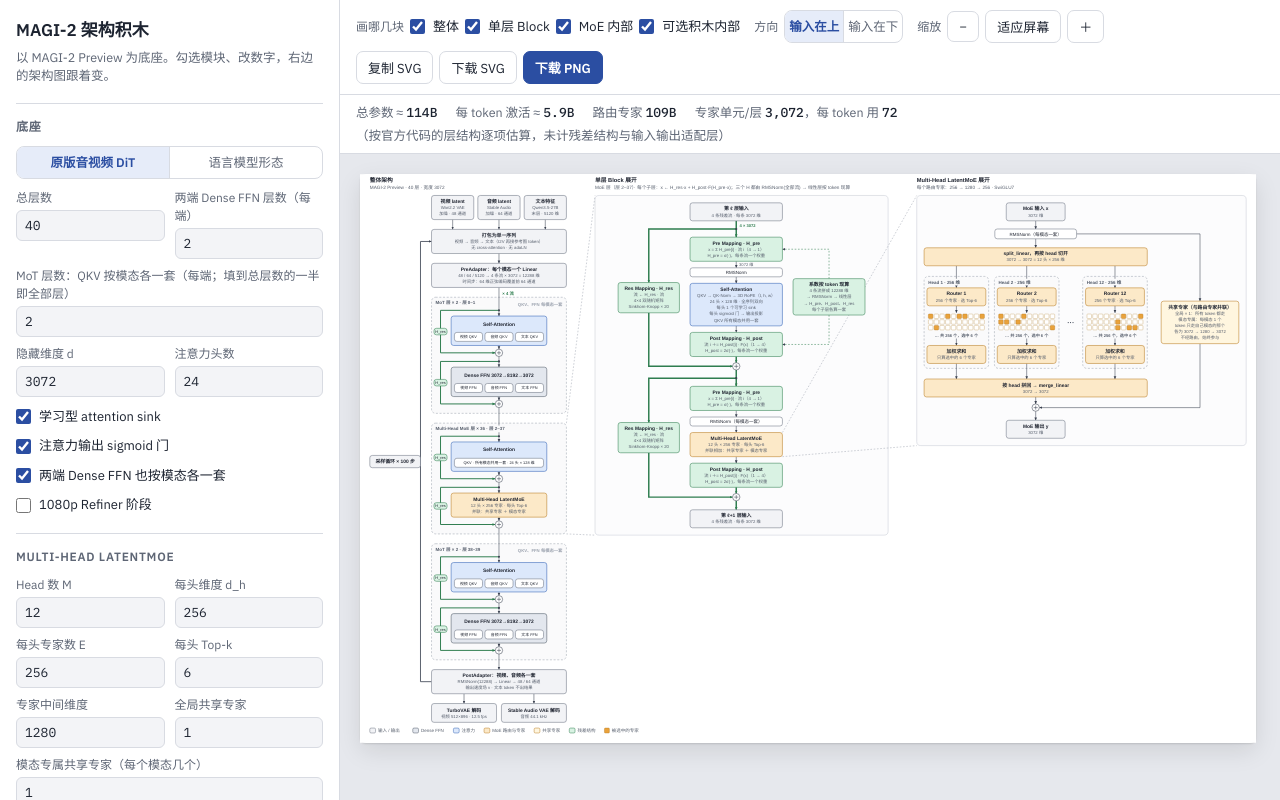
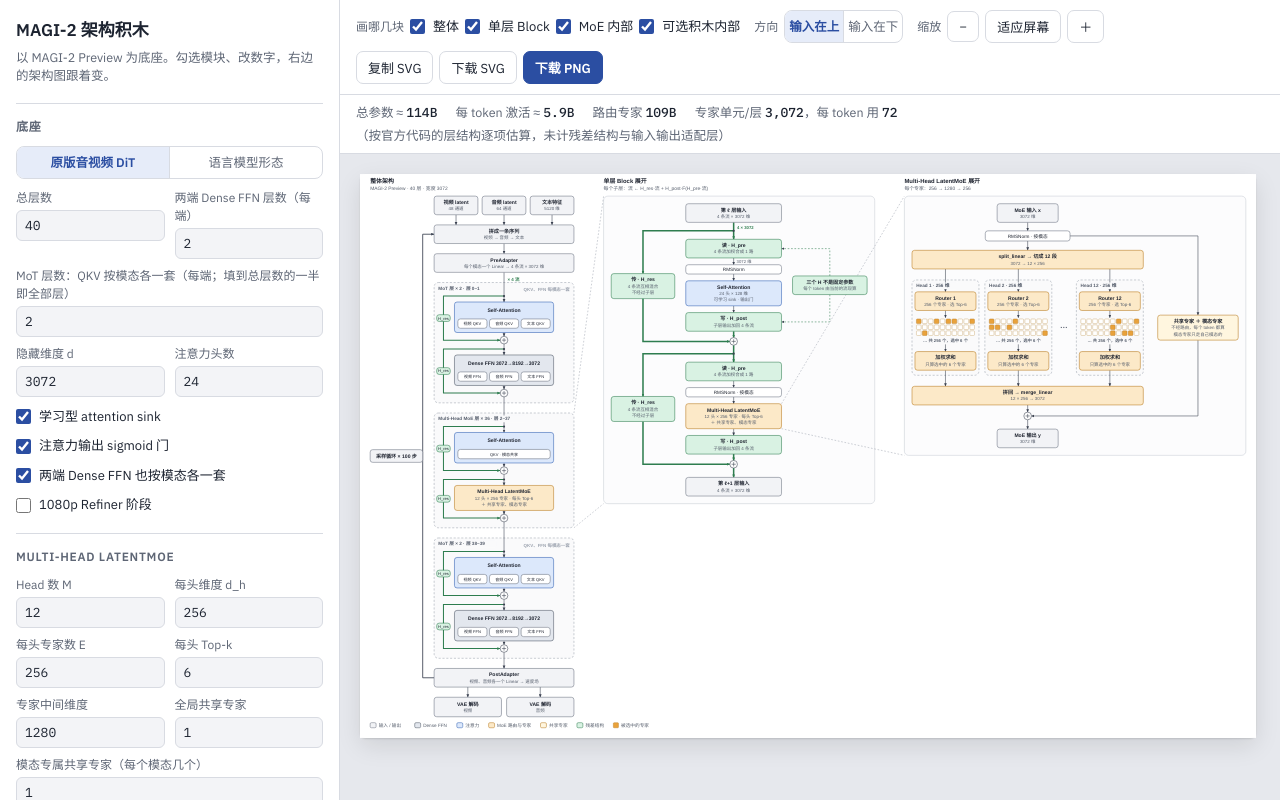
Before and after one commit to zoeycyyyy/arch-blocks, a plain HTML site: page index.html in a window 1280 px wide. Drawn offline with Linux system fonts and the light colour scheme.

Commit message:
Builder: shorter, clearer labels across all panels
Co-Authored-By: Claude Fable 5.2 <noreply@anthropic.com>
Claude-Session: https://claude.ai/code/session_01Q7Shi85h631qknB5p9nXkn

```diff
--- a/index.html
+++ b/index.html
@@ -273,19 +273,19 @@ function buildA(c){
   const padT=c.up?14:28, padB=c.up?28:14;
   const bus=c.res!=="std", mhc=c.res==="mhc", N=mhc?c.streams:c.vn, bx=MX+24, G=KIND.res.stroke;
   const sdim=mhc?N*c.d:bus?Math.round(c.vn/c.vm*c.d):c.d;
-  const sdesc=mhc?N+" 条流 × "+c.d+" = "+sdim+" 维":bus?"D′ = "+sdim+" 维（"+N+" 段）":c.d+" 维";
+  const sdesc=mhc?N+" 条流 × "+c.d+" 维":bus?N+" 段，共 "+sdim+" 维":c.d+" 维";
   let y=0, from=null, busTo=null;
   const node=(lines,kind,o)=>{const h=lh(lines.length);const r=rect(sc,MX,y,MW,h,kind,lines,o);if(from)edge(sc,[from,top(r)]);
     if(bus&&!from&&!busTo&&pre)busTo=r;from=bot(r);y+=h+GAP;return r;};
   let pre=null, pack=null;
   if(c.dit){
-    const bw=(MW-20)/3, ins=[["视频 latent","Wan2.2 VAE","加噪 · 48 通道"],["音频 latent","Stable Audio","加噪 · 64 通道"],["文本特征","Qwen3.5-27B","末层 · 5120 维"]]
-      .map((l,i)=>rect(sc,MX+i*(bw+10),y,bw,lh(3),"io",l));
-    y+=lh(3)+GAP;
-    const pk=rect(sc,MX,y,MW,lh(3),"io",["打包为单一序列","视频 → 音频 → 文本（I2V 再接参考图 token）","无 cross-attention · 无 adaLN"]);
+    const bw=(MW-20)/3, ins=[["视频 latent","48 通道"],["音频 latent","64 通道"],["文本特征","5120 维"]]
+      .map((l,i)=>rect(sc,MX+i*(bw+10),y,bw,lh(2),"io",l));
+    y+=lh(2)+GAP;
+    const pk=rect(sc,MX,y,MW,lh(2),"io",["拼成一条序列","视频 → 音频 → 文本"]);
     ins.forEach(r=>edge(sc,[bot(r),[r.x+r.w/2,pk.y]]));
     pack=pk;from=bot(pk);y+=pk.h+GAP;
-    pre=node(["PreAdapter：每个模态一个 Linear","48 / 64 / 5120 → "+sdesc,"时间步：64 维正弦编码覆盖前 64 通道"],"io");
+    pre=node(["PreAdapter","每个模态一个 Linear → "+sdesc],"io");
   }else{
     node(["Token IDs"],"io");
     pre=node(["Token Embedding","词表 → "+sdesc],"io");
@@ -305,10 +305,10 @@ function buildA(c){
     if(el.length)s.push({lines:["Engram 门控注入","仅层 "+el.join(", ")],kind:"mem",eng:true,moe:isMoe});
     /* QKV 只有一套时也画出 QKV 小框，和每模态一套的画法保持一致 */
     s.push(motA?{lines:[],cap:"Self-Attention",tri:["视频 QKV","音频 QKV","文本 QKV"],kind:"attn",mix:true,h:72}
-              :{lines:[],cap:c.dit?"Self-Attention":"Self-Attention · 因果",tri:[(c.dit?"QKV · 所有模态共用一套 · ":"QKV · 一套 · ")+c.ah+" 头 × "+Math.round(c.d/c.ah)+" 维"],kind:"attn",mix:true,h:72});
+              :{lines:[],cap:c.dit?"Self-Attention":"Self-Attention · 因果",tri:[c.dit?"QKV · 模态共享":"QKV"],kind:"attn",mix:true,h:72});
     s=s.concat(cu("mid"));
     const nsh=c.shared+c.mshared;
-    s.push(isMoe?{lines:["Multi-Head LatentMoE",c.M+" 头 × "+c.E+" 专家 · 每头 Top-"+c.k].concat(nsh?["并联："+(c.shared?"共享专家":"")+(c.shared&&c.mshared?" ＋ ":"")+(c.mshared?"模态专家":"")]:[]),kind:"moe",mix:true}
+    s.push(isMoe?{lines:["Multi-Head LatentMoE",c.M+" 头 × "+c.E+" 专家 · 每头 Top-"+c.k].concat(nsh?["＋ "+(c.shared?"共享专家":"")+(c.shared&&c.mshared?"、":"")+(c.mshared?"模态专家":"")]:[]),kind:"moe",mix:true}
                 :motFF?{lines:[],cap:"Dense FFN "+c.d+"→"+c.ffnI+"→"+c.d,tri:["视频 FFN","音频 FFN","文本 FFN"],kind:"dense",mix:true,h:72}
                 :{lines:["Dense FFN",c.d+" → "+c.ffnI+" → "+c.d+" · SwiGLU"],kind:"dense",mix:true});
     return s.concat(cu("post"));
@@ -348,7 +348,7 @@ function buildA(c){
 
   c.custom.filter(m=>m.pos==="out").forEach(m=>node([m.name],"custom"));
   if(c.dit){
-    const smp=node(["PostAdapter：视频、音频各一套","RMSNorm("+sdim+") → Linear → 48 / 64 通道","输出速度场 v · 文本 token 不出结果"],"io");
+    const smp=node(["PostAdapter","视频、音频各一个 Linear → 速度场"],"io");
     /* 采样是套在整个模型外面的循环：每步用输出的速度场更新加噪 latent，再送回输入 */
     const lx0=MX-27, ly0=smp.y+smp.h/2, ly1=pack.y+pack.h/2, lbh=lh(1), lbw=124;
     edge(sc,[[MX,ly0],[lx0,ly0],[lx0,ly1],[MX,ly1]],{w:2});
@@ -357,8 +357,8 @@ function buildA(c){
     const hw=(MW-12)/2, lx=MX, rx=MX+hw+12, hb=smp.y+smp.h;let y2=y, vfrom=[lx+hw/2,hb];
     if(c.refiner){const rf=rect(sc,lx,y,hw,lh(4),"dense",["Refiner（另一套权重）","latent 上采样 + 重新加噪","30 层 · 宽 4096 · 5 步","普通残差 · 局部窗口注意力"]);
       edge(sc,[vfrom,top(rf)]);vfrom=bot(rf);y2=y+rf.h+GAP;}
-    const vd=rect(sc,lx,y2,hw,46,"io",["TurboVAE 解码",c.refiner?"视频 1088×1920 · 25 fps":"视频 512×896 · 12.5 fps"]);
-    const ad=rect(sc,rx,y2,hw,46,"io",["Stable Audio VAE 解码","音频 44.1 kHz"]);
+    const vd=rect(sc,lx,y2,hw,46,"io",["VAE 解码","视频"]);
+    const ad=rect(sc,rx,y2,hw,46,"io",["VAE 解码","音频"]);
     edge(sc,[vfrom,top(vd)]);edge(sc,[[rx+hw/2,hb],top(ad)]);
   }else{
     node(["RMSNorm → LM Head",sdim+" 维 → 词表 logits"],"io");
@@ -389,14 +389,15 @@ function buildB(c){
   const x0=bus?190:150, cx=x0+CW/2, mixW=150, skipX=bus?x0-26-mixW/2:x0-30;
   const wide=bus?{color:G,w:3.6,marker:"g"}:null, wideNA=bus?{color:G,w:3.6,noArrow:true}:{noArrow:true};
   const wlab=mhc?N+" × "+c.d:"D′ = "+Math.round(c.vn/c.vm*c.d);
-  const stream=!bus?"x · "+c.d+" 维":mhc?N+" 条残差流 · 每条 "+c.d+" 维":"over-width 隐状态 · "+N+" 段 × "+Math.round(c.d/c.vm)+" 维";
+  const stream=!bus?c.d+" 维":mhc?N+" 条流 × "+c.d+" 维":N+" 段 × "+Math.round(c.d/c.vm)+" 维";
   const inR=rect(sc,x0,0,CW,lh(2),"io",["第 ℓ 层输入",stream]);
   let from=[cx,inR.h], moeR=null, first=true, coefDone=false;
-  const pre=mhc?{lines:["Pre Mapping · H_pre","x = Σ H_pre[i] · 流 i（"+N+" → 1）","H_pre = σ(·)，每条流一个权重"],kind:"res"}
-               :{lines:["GHC 读入 · Å","x = Å · H′（"+N+" 段 → 骨干的 "+c.vm+" 段）"],kind:"res"};
-  const post=mhc?{lines:["Post Mapping · H_post","流 i ＋= H_post[i] · F(x)（1 → "+N+"）","H_post = 2σ(·)，每条流一个权重"],kind:"res"}
-                :{lines:["GHC 写回 · B","H′ ＋= B · F(x)（"+c.vm+" 段 → "+N+" 段）"],kind:"res"};
-  const mixL=mhc?["Res Mapping · H_res","流 ← H_res · 流",N+"×"+N+" 双随机矩阵","Sinkhorn-Knopp × 20"]:["GHC 跨层传递 · Â","H′ ← Â · H′",N+"×"+N+" 段间混合","宽状态不经过子层"];
+  /* 三步：读（宽状态 → 子层输入）、写（子层输出 → 宽状态）、传（宽状态绕过子层直接往下传） */
+  const pre=mhc?{lines:["读 · H_pre",N+" 条流加权合成 1 路"],kind:"res"}
+               :{lines:["读 · Å",N+" 段取出骨干用的 "+c.vm+" 段"],kind:"res"};
+  const post=mhc?{lines:["写 · H_post","子层输出加回 "+N+" 条流"],kind:"res"}
+                :{lines:["写 · B","子层输出加回 "+N+" 段"],kind:"res"};
+  const mixL=mhc?["传 · H_res",N+" 条流互相混合","不经过子层"]:["传 · Â",N+" 段互相混合","不经过子层"];
   /* mode: main = 注意力/MoE；side = 自定义子层；direct = 直接读写宽状态（Engram 在多流下逐流门控、逐流加回） */
   function unit(core,mode,normLabel){
     const main=mode==="main", wrap=bus&&mode!=="direct", boxes=[];
@@ -412,8 +413,8 @@ function buildB(c){
     const py=yy+8;edge(sc,[bot(p),[cx,py-9]],wide);
     if(mhc&&main&&R.pre&&R.post&&!coefDone){coefDone=true;
       /* 三个映射的系数不是固定参数：每个 token 由当前的全部流现算 */
-      const kw=176, kx=x0+CW+26, kh=lh(5), ky=(R.pre.y+R.post.y+R.post.h)/2-kh/2, dz={dashed:true,color:G};
-      const k=rect(sc,kx,ky,kw,kh,"res",["系数按 token 现算",N+" 条流拼成 "+N*c.d+" 维","→ RMSNorm → 线性层","→ H_pre、H_post、H_res","每个子层各算一套"]);
+      const kw=176, kx=x0+CW+26, kh=lh(2), ky=(R.pre.y+R.post.y+R.post.h)/2-kh/2, dz={dashed:true,color:G};
+      const k=rect(sc,kx,ky,kw,kh,"res",["三个 H 不是固定参数","每个 token 由当前的流现算"]);
       edge(sc,[[kx+kw/2,ky],[kx+kw/2,R.pre.y+R.pre.h/2],[x0+CW,R.pre.y+R.pre.h/2]],dz);
       edge(sc,[[kx+kw/2,ky+kh],[kx+kw/2,R.post.y+R.post.h/2],[x0+CW,R.post.y+R.post.h/2]],dz);
     }
@@ -435,14 +436,13 @@ function buildB(c){
     const t=rect(sc,x0+CW+28,e.y+e.h/2-14,82,28,"io",["token IDs"],{small:true});
     edge(sc,[[t.x,t.y+14],[x0+CW,e.y+e.h/2]]);
   }
-  const aL=["Self-Attention","QKV → QK-Norm → "+(c.dit?"3D RoPE（t, h, w）":"RoPE"),
-    c.ah+" 头 × "+Math.round(c.d/c.ah)+" 维 · "+(c.dit?"全序列双向":"因果")]
-    .concat(c.sink?["每头 1 个可学习 sink"]:[],[c.gate?"每头 sigmoid 门 → 输出投影":"输出投影"],c.dit?[c.nq>=c.L?"QKV 每模态一套":c.mqe>c.dense?"QKV：两端各 "+c.mqe+" 层每模态一套":"QKV 所有模态共用一套"]:[]);
+  const aL=["Self-Attention",c.ah+" 头 × "+Math.round(c.d/c.ah)+" 维"]
+    .concat(c.sink||c.gate?[(c.sink?"可学习 sink":"")+(c.sink&&c.gate?" · ":"")+(c.gate?"输出门":"")]:[]);
   unit({lines:aL,kind:"attn"},"main");
   cust("mid");
   const mL=["Multi-Head LatentMoE",c.M+" 头 × "+c.E+" 专家 · 每头 Top-"+c.k];
-  const nsh=c.shared+c.mshared;if(nsh)mL.push("并联相加："+(c.shared?"共享专家":"")+(c.shared&&c.mshared?" ＋ ":"")+(c.mshared?"模态专家":""));
-  moeR=unit({lines:mL,kind:"moe"},"main",c.dit?"RMSNorm（每模态一套）":"RMSNorm");
+  const nsh=c.shared+c.mshared;if(nsh)mL.push("＋ "+(c.shared?"共享专家":"")+(c.shared&&c.mshared?"、":"")+(c.mshared?"模态专家":""));
+  moeR=unit({lines:mL,kind:"moe"},"main",c.dit?"RMSNorm · 按模态":"RMSNorm");
   cust("post");
   const out=rect(sc,x0,from[1]+22,CW,lh(2),"io",["第 ℓ+1 层输入",stream]);
   edge(sc,[from,top(out)],wide);
@@ -500,10 +500,10 @@ function buildC(c){
   const totalW=Math.max(x-gap,230), Cx=totalW/2, off=(totalW-(x-gap))/2;
   const inR=rect(sc,Cx-72,0,144,lh(2),"io",["MoE 输入 x",c.d+" 维"]);
   let y=inR.h+20;
-  const nr=rect(sc,Cx-100,y,200,24,"norm",[c.dit?"RMSNorm（每模态一套）":"RMSNorm"],{small:true});
+  const nr=rect(sc,Cx-100,y,200,24,"norm",[c.dit?"RMSNorm · 按模态":"RMSNorm"],{small:true});
   edge(sc,[bot(inR),top(nr)]);y+=nr.h+22;
   const routed=c.M*c.dh;
-  const win=rect(sc,0,y,totalW,lh(2),"moe",["split_linear，再按 head 切开",c.d+" → "+routed+" = "+c.M+" 头 × "+c.dh+" 维"]);
+  const win=rect(sc,0,y,totalW,lh(2),"moe",["split_linear → 切成 "+c.M+" 段",c.d+" → "+c.M+" × "+c.dh]);
   edge(sc,[bot(nr),top(win)]);y+=win.h+26;
   /* 每个 head 画一小片专家格子：亮的是 Router 选中的，各 head 选的不一样；格子数和亮的个数是示意，不是全量 */
   const PER=10, S=Math.min(c.E,30), R=Math.ceil(S/PER), on=Math.min(c.k,c.E<=30?c.E:Math.floor(S/3)), more=c.E>S;
@@ -523,15 +523,13 @@ function buildC(c){
     edge(sc,[[ccx,sy+gridH+21],top(sm)]);sums.push(sm);
   });
   const hy=y;y+=hh+26;
-  const wout=rect(sc,0,y,totalW,lh(2),"moe",["按 head 拼回 → merge_linear",routed+" → "+c.d]);
+  const wout=rect(sc,0,y,totalW,lh(2),"moe",["拼回 → merge_linear",c.M+" × "+c.dh+" → "+c.d]);
   sums.forEach(s=>edge(sc,[bot(s),[s.x+s.w/2,wout.y]]));
   let from=bot(wout);
   const nsh=c.shared+c.mshared;
   if(nsh){
-    const io=c.d+" → "+c.eh+" → "+c.d, lines=["共享专家（与路由专家并联）"];
-    if(c.shared)lines.push("全局 × "+c.shared+"：所有 token 都走");
-    if(c.mshared)lines.push("模态专属：每模态 "+c.mshared+" 个","token 只走自己模态的那个");
-    lines.push("各为 "+io,"不经路由，始终参与");
+    const lines=[(c.shared?"共享专家":"")+(c.shared&&c.mshared?" ＋ ":"")+(c.mshared?"模态专家":""),"不经路由，每个 token 都算"];
+    if(c.mshared)lines.push("模态专家只走自己模态的");
     const sw=190, sh=lh(lines.length), sr=rect(sc,totalW+34,hy+(hh-sh)/2,sw,sh,"shared",lines), scx=sr.x+sw/2;
     const py=wout.y+wout.h+26, ny=nr.y+nr.h/2;plus(sc,Cx,py);edge(sc,[bot(wout),[Cx,py-9]]);
     edge(sc,[[nr.x+nr.w,ny],[scx,ny],[scx,sr.y]]);
@@ -576,8 +574,8 @@ const FONT="'Helvetica Neue',Helvetica,Arial,'PingFang SC','Microsoft YaHei','No
 function compose(c){
   const panels=[];
   if(c.showA){const a=buildA(c);panels.push(Object.assign(a,{id:"A",title:"整体架构",sub:(c.dit?"MAGI-2 Preview":"MAGI-2 底座 · 语言模型形态")+" · "+c.L+" 层 · 宽度 "+c.d}));}
-  if(c.showB){const b=buildB(c);panels.push(Object.assign(b,{id:"B",title:"单层 Block 展开",sub:"MoE 层（"+rng(c.moeA,c.moeB)+"）· "+(c.res==="std"?"每个子层：x ← x + F(x)":c.res==="mhc"?"每个子层：x ← H_res·x + H_post·F(H_pre·x)；三个 H 都由 RMSNorm(全部流) → 线性层按 token 现算":"每个子层：H′ ← Â·H′ + B·F(Å·H′)；F 只在骨干宽度 D 上计算")}));}
-  if(c.showC){const m=buildC(c);panels.push(Object.assign(m,{id:"C",title:"Multi-Head LatentMoE 展开",sub:"每个路由专家："+c.dh+" → "+c.eh+" → "+c.dh+" · SwiGLU7"}));}
+  if(c.showB){const b=buildB(c);panels.push(Object.assign(b,{id:"B",title:"单层 Block 展开",sub:c.res==="std"?"每个子层：x ← x + F(x)":c.res==="mhc"?"每个子层：流 ← H_res·流 + H_post·F(H_pre·流)":"每个子层：H′ ← Â·H′ + B·F(Å·H′)"}));}
+  if(c.showC){const m=buildC(c);panels.push(Object.assign(m,{id:"C",title:"Multi-Head LatentMoE 展开",sub:"每个专家："+c.dh+" → "+c.eh+" → "+c.dh}));}
   if(c.showD&&c.engram&&c.engL.length)panels.push(Object.assign(buildD(c),{id:"D",title:"Engram 展开",sub:"查表 → 上下文门控 → 卷积 → 加回残差流"}));
   if(c.showD&&c.oe)panels.push(Object.assign(buildE(c),{id:"E",title:"Over-Encoding 展开",sub:"只改输入嵌入，输出词表不变"}));
   const all=Scene();let ox=0;
```
